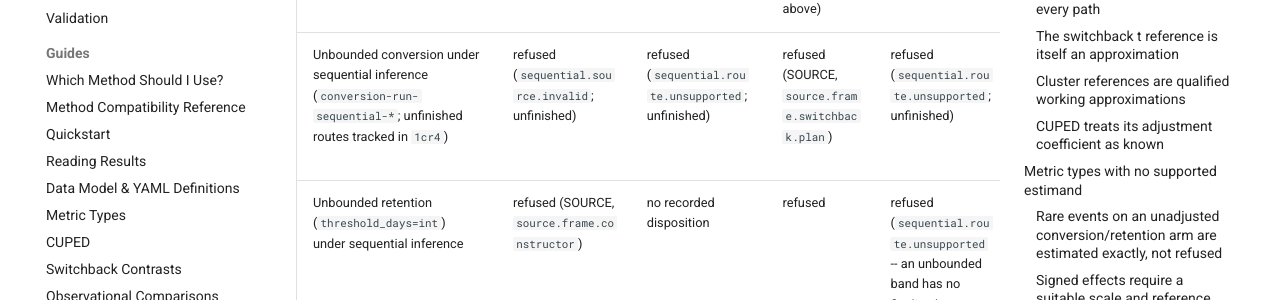
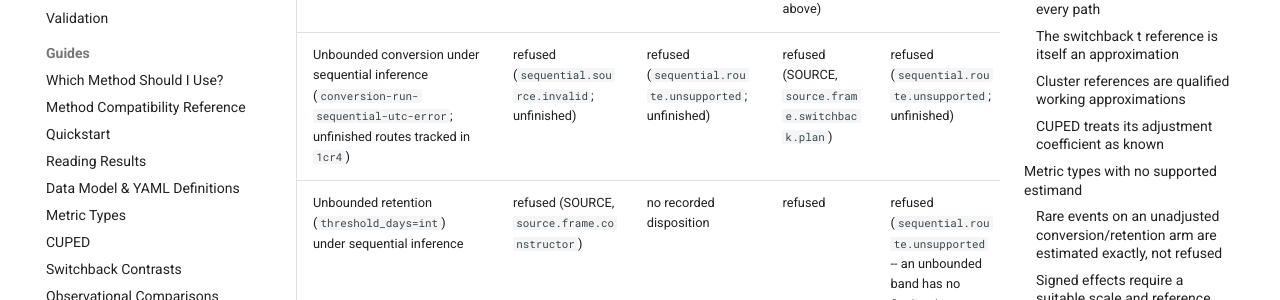
Before and after one commit to kylejcaron/increment, an MkDocs documentation site: the page built from docs/limitations.md, in a window 1280 px wide and 900 px high, scrolled down 2575 px. Shown: the part 171-471 px from the top of the window. Built offline with MkDocs 1.6.1 and Material for MkDocs 9.7.7, drawn with Linux system fonts in a browser that asks for light colours; comment, search, counter and statistics services are not loaded.

Commit message:
Scope sequential conversion evidence to the measured missing policy

```diff
--- a/docs/limitations.md
+++ b/docs/limitations.md
@@ -46,7 +46,7 @@ Reproduce this table with `uv run --extra demo --extra tables --extra dashboard
 | Bounded retention under automatic exact Bernoulli monitoring (`always_valid` without a registration) | refused (SOURCE, `source.frame.constructor` -- same as above) | yes | refused | yes | yes | checkpoint replay |
 | Automatic exact multi-arm bounded-conversion monitoring | yes, pre-windowed per-unit outcomes with `exposure_date` | yes | refused (SOURCE, `source.frame.switchback.identification` -- a switchback frame takes exactly one treatment arm; a sequential plan is refused separately) | yes | yes | checkpoint replay |
 | Automatic exact multi-arm bounded-retention monitoring | refused (SOURCE, `source.frame.constructor` -- same as above) | not measured: no parity case exercises multi-arm retention | refused (SOURCE, `source.frame.switchback.identification` -- same as above) | not measured | not measured | not measured |
-| Unbounded conversion under sequential inference (`conversion-run-sequential-*`; unfinished routes tracked in `1cr4`) | refused (`sequential.source.invalid`; unfinished) | refused (`sequential.route.unsupported`; unfinished) | refused (SOURCE, `source.frame.switchback.plan`) | refused (`sequential.route.unsupported`; unfinished) | refused (`sequential.route.unsupported`; unfinished) | refused (SOURCE, `sequential.source.invalid` -- no checkpoint can be captured for replay) |
+| Unbounded conversion under sequential inference (`conversion-run-sequential-utc-error`; unfinished routes tracked in `1cr4`) | refused (`sequential.source.invalid`; unfinished) | refused (`sequential.route.unsupported`; unfinished) | refused (SOURCE, `source.frame.switchback.plan`) | refused (`sequential.route.unsupported`; unfinished) | refused (`sequential.route.unsupported`; unfinished) | refused (SOURCE, `sequential.source.invalid` -- no checkpoint can be captured for replay) |
 | Unbounded retention (`threshold_days=int`) under sequential inference | refused (SOURCE, `source.frame.constructor`) | no recorded disposition | refused | refused (`sequential.route.unsupported` -- an unbounded band has no finalized observation window) | no recorded disposition | no sequential process can start |
 | Randomized registered segmented sequential family (automatic predeclared levels or explicit roster) | yes | yes | refused (SOURCE -- no sequential construction) | refused (SOURCE, `sequential.route.unsupported` -- relational capture has no immutable segment-property contract) | refused (SOURCE, `sequential.route.unsupported` -- artifact capture has no immutable segment-property contract) | retained-state replay only; breakout readout refused (SOURCE, `readout.source.dimension` -- no breakout catalog) |
 | Boolean and null segment labels in a registered segmented sequential family (canonical `true`/`false`/`__null__`, matching the string-labelled oracle) | yes (previously `missing_arm` on summary; measured on pandas, Polars and Arrow Boolean columns, automatic and explicit rosters) | yes (same three column kinds) | refused (SOURCE -- no sequential construction) | refused (SOURCE, `sequential.route.unsupported`) | refused (SOURCE, `sequential.route.unsupported`) | retained-state replay only; breakout readout refused (SOURCE, `readout.source.dimension`) |
```
